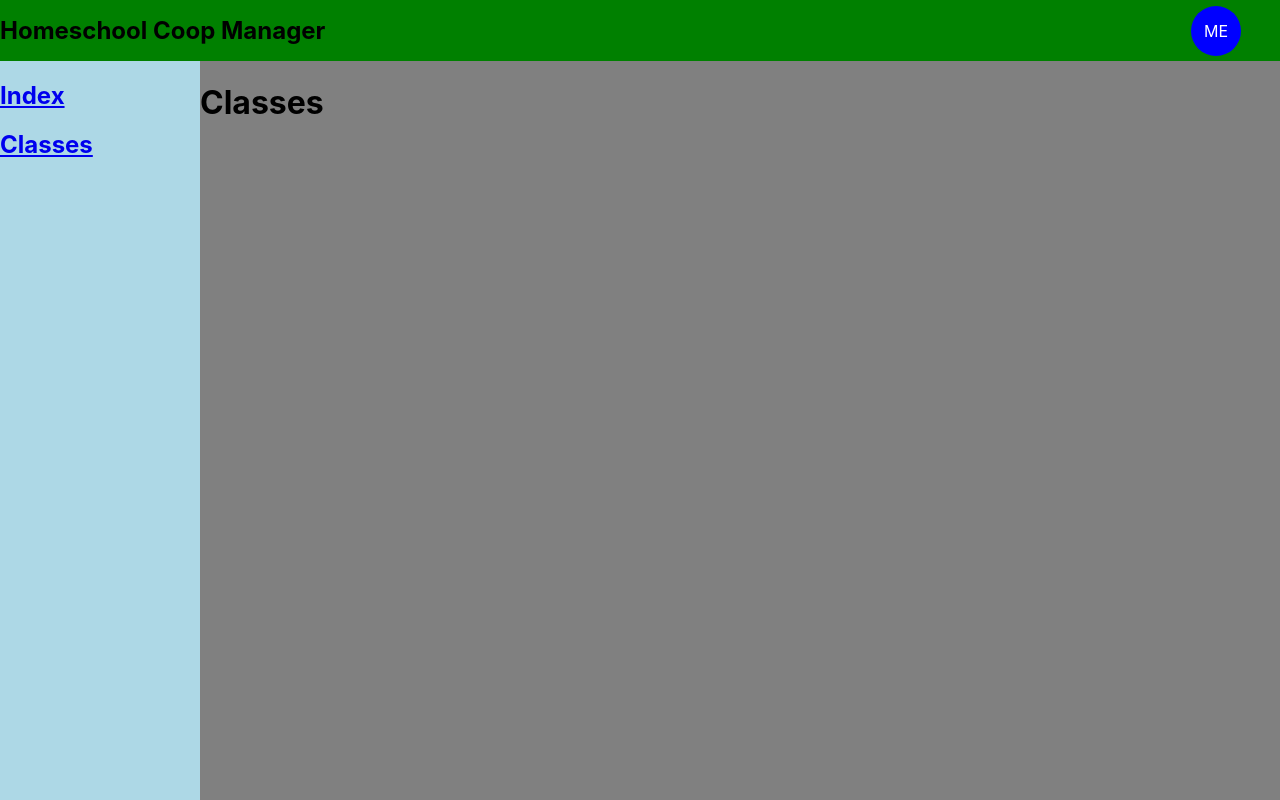
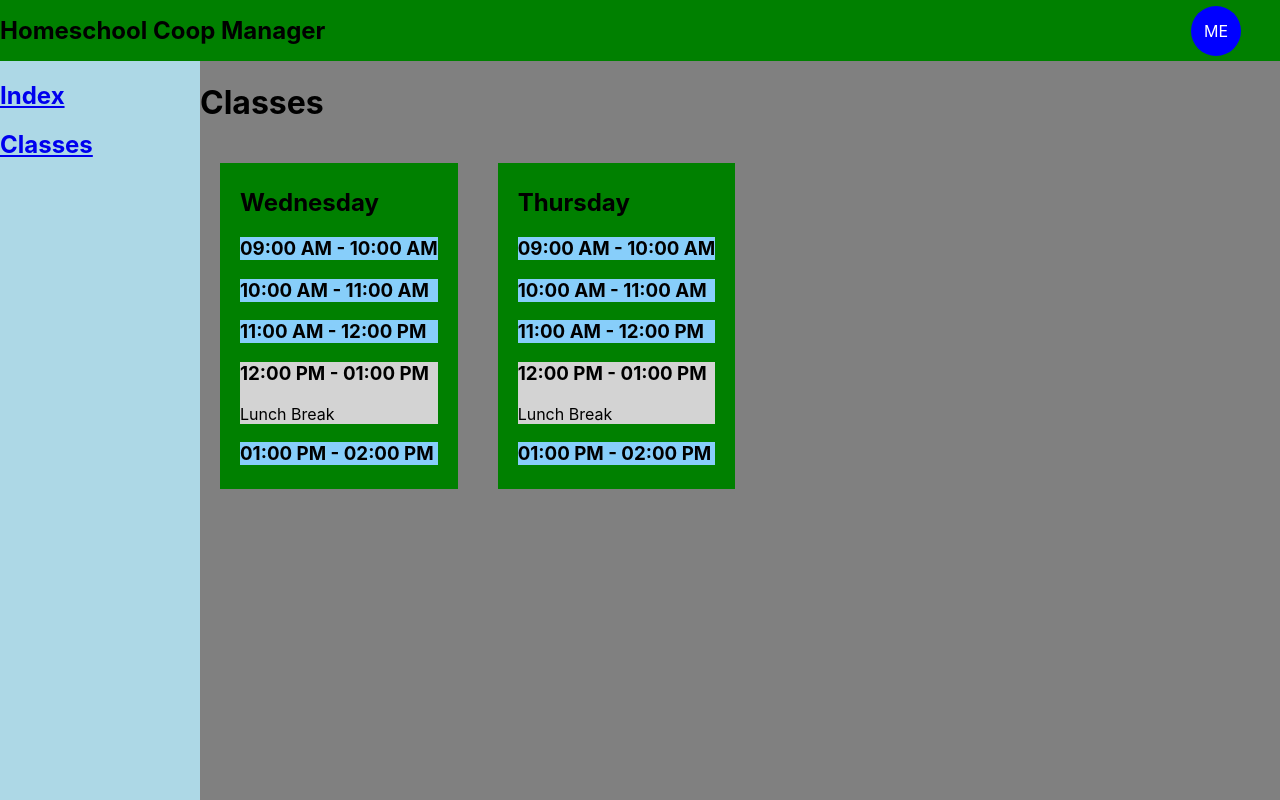
Before and after one commit to greatbob6/homeschool-coop-manager, a React (Create React App) app in the folder ui/: page /classes in a window 1280 px wide. Built offline with nearby package versions, Linux system fonts and the light colour scheme.

Commit message:
A little bit more work on classes page

```diff
--- /dev/null
+++ b/ui/src/components/ClassSchedule/ClassSchedule.css
@@ -0,0 +1,3 @@
+.ClassSchedule {
+  display: flex;
+}
--- /dev/null
+++ b/ui/src/components/ClassSchedule/ClassSchedule.tsx
@@ -0,0 +1,43 @@
+import React from 'react';
+import './ClassSchedule.css';
+
+import DaySchedule from '../DaySchedule/DaySchedule';
+
+import { WeekSchedule } from '../../model/Schedule';
+
+const ClassSchedule: React.FC = () => {
+  const data : WeekSchedule = {
+    days: [
+      {
+        dayName: 'Wednesday',
+        periods: [
+          { start: '09:00 AM', end: '10:00 AM', isClassTime: true, description: '' },
+          { start: '10:00 AM', end: '11:00 AM', isClassTime: true, description: '' },
+          { start: '11:00 AM', end: '12:00 PM', isClassTime: true, description: '' },
+          { start: '12:00 PM', end: '01:00 PM', isClassTime: false, description: 'Lunch Break' },
+          { start: '01:00 PM', end: '02:00 PM', isClassTime: true, description: '' }
+        ]
+      },
+      {
+        dayName: 'Thursday',
+        periods: [
+          { start: '09:00 AM', end: '10:00 AM', isClassTime: true, description: '' },
+          { start: '10:00 AM', end: '11:00 AM', isClassTime: true, description: '' },
+          { start: '11:00 AM', end: '12:00 PM', isClassTime: true, description: '' },
+          { start: '12:00 PM', end: '01:00 PM', isClassTime: false, description: 'Lunch Break' },
+          { start: '01:00 PM', end: '02:00 PM', isClassTime: true, description: '' }
+        ]
+      }
+    ]
+  };
+
+  return (
+    <div className="ClassSchedule">
+      {data.days.map(day =>
+        <DaySchedule key={day.dayName} day={day} />
+      )}
+    </div>
+  );
+}
+
+export default ClassSchedule;
--- /dev/null
+++ b/ui/src/components/DaySchedule/DaySchedule.css
@@ -0,0 +1,13 @@
+.DaySchedule {
+  margin: 20px;
+  padding: 5px 20px;
+  background-color: green;
+}
+
+.DaySchedule .Period {
+  background-color: lightskyblue;
+}
+
+.DaySchedule .Period.other-time {
+  background-color: lightgray;
+}
--- /dev/null
+++ b/ui/src/components/DaySchedule/DaySchedule.tsx
@@ -0,0 +1,28 @@
+import React from 'react';
+import './DaySchedule.css';
+
+import { DaySchedule as DayScheduleModel } from '../../model/Schedule';
+
+interface DayScheduleProps {
+  day: DayScheduleModel;
+}
+
+const DaySchedule: React.FC<DayScheduleProps> = (props) => {
+  return (
+    <div className="DaySchedule">
+      <h2>{props.day.dayName}</h2>
+      {props.day.periods.map(period => {
+        const classes = `Period ${period.isClassTime ? 'class-time' : 'other-time'}`;
+
+        return (
+          <section key={period.start} className={classes}>
+            <h3>{period.start} - {period.end}</h3>
+            {(!period.isClassTime) ? (<p>{period.description}</p>) : ''}
+          </section>
+        );
+      })}
+    </div>
+  );
+}
+
+export default DaySchedule;
--- /dev/null
+++ b/ui/src/model/Schedule.ts
@@ -0,0 +1,15 @@
+export interface WeekSchedule {
+  days: DaySchedule[];
+};
+
+export interface DaySchedule {
+  dayName: string;
+  periods: Period[];
+}
+
+export interface Period {
+  start: string;
+  end: string;
+  isClassTime: boolean;
+  description: string;
+}
--- a/ui/src/page-components/Classes/Classes.tsx
+++ b/ui/src/page-components/Classes/Classes.tsx
@@ -1,8 +1,14 @@
 import React from 'react';
+
+import ClassSchedule from '../../components/ClassSchedule/ClassSchedule';
 
 const Classes: React.FC = () => {
   return (
-    <h1>Classes</h1>
+    <>
+      <h1>Classes</h1>
+
+      <ClassSchedule />
+    </>
   );
 }
 
```
